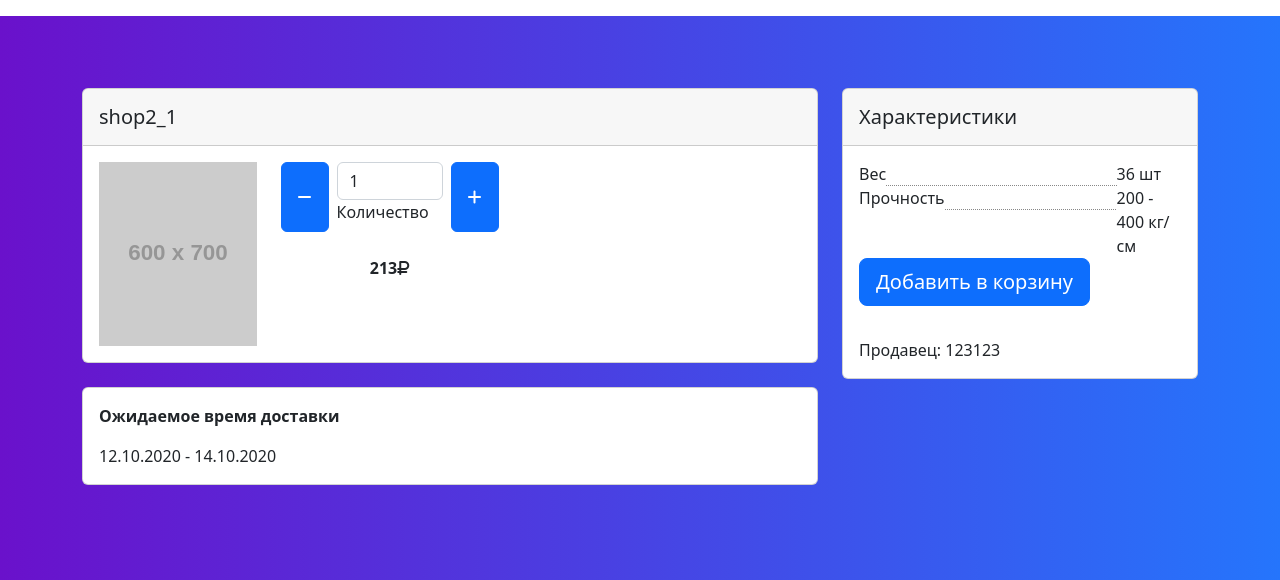
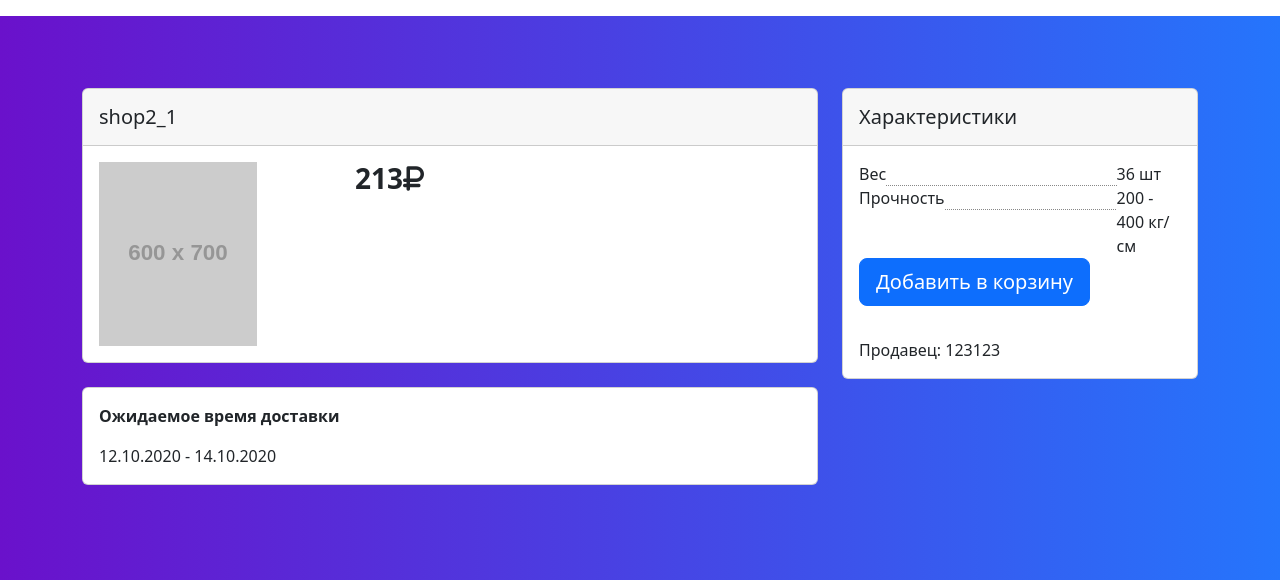
Before and after one commit to FireG45/AmOzon-project, a Django app: page /13 in a window 1280 px wide. Shown: the part 139-719 px from the top of the page. Run offline with Django 4.2, Linux system fonts and the light colour scheme; data comes from the database, SQL or seed files in the repository; both versions use the stored data as it was after the commit; grey boxes labelled with a size stand in for pictures from a placeholder-image service; some libraries are stand-ins or nearby versions.

Commit message:
[FireG45] небольшой фикс

```diff
--- a/src/AmOzon/main/templates/main/details.html
+++ b/src/AmOzon/main/templates/main/details.html
@@ -70,7 +70,7 @@
 
                 <div class="col-lg-4 col-md-6 mb-4 mb-lg-0">
                   <!-- Quantity -->
-                  <div class="d-flex mb-4" style="max-width: 300px">
+                  <!-- <div class="d-flex mb-4" style="max-width: 300px">
                     <button class="btn btn-primary px-3 me-2"
                       onclick="this.parentNode.querySelector('input[type=number]').stepDown()">
                       <i class="fas fa-minus"></i>
@@ -85,13 +85,13 @@
                       onclick="this.parentNode.querySelector('input[type=number]').stepUp()">
                       <i class="fas fa-plus"></i>
                     </button>
-                  </div>
+                  </div> -->
                   <!-- Quantity -->
 
                   <!-- Price -->
-                  <p class="text-start text-md-center">
+                  <h3 class="text-start text-md-center">
                     <strong>{{product.price}}<i class="fa-solid fa-ruble-sign"></i></strong>
-                  </p>
+                  </h3>
                   <!-- Price -->
                 </div>
                 </div>
```
Also changed, not shown: src/AmOzon/db.sqlite3.
